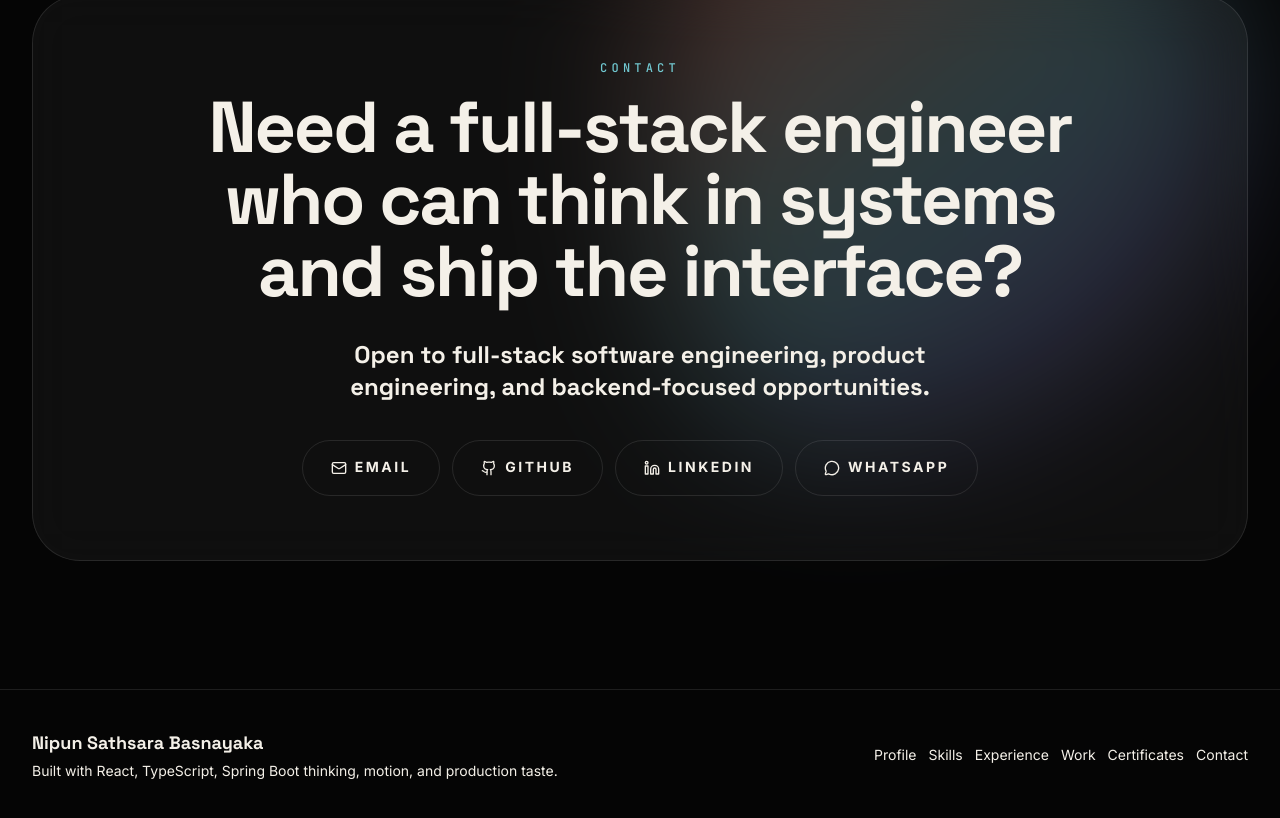
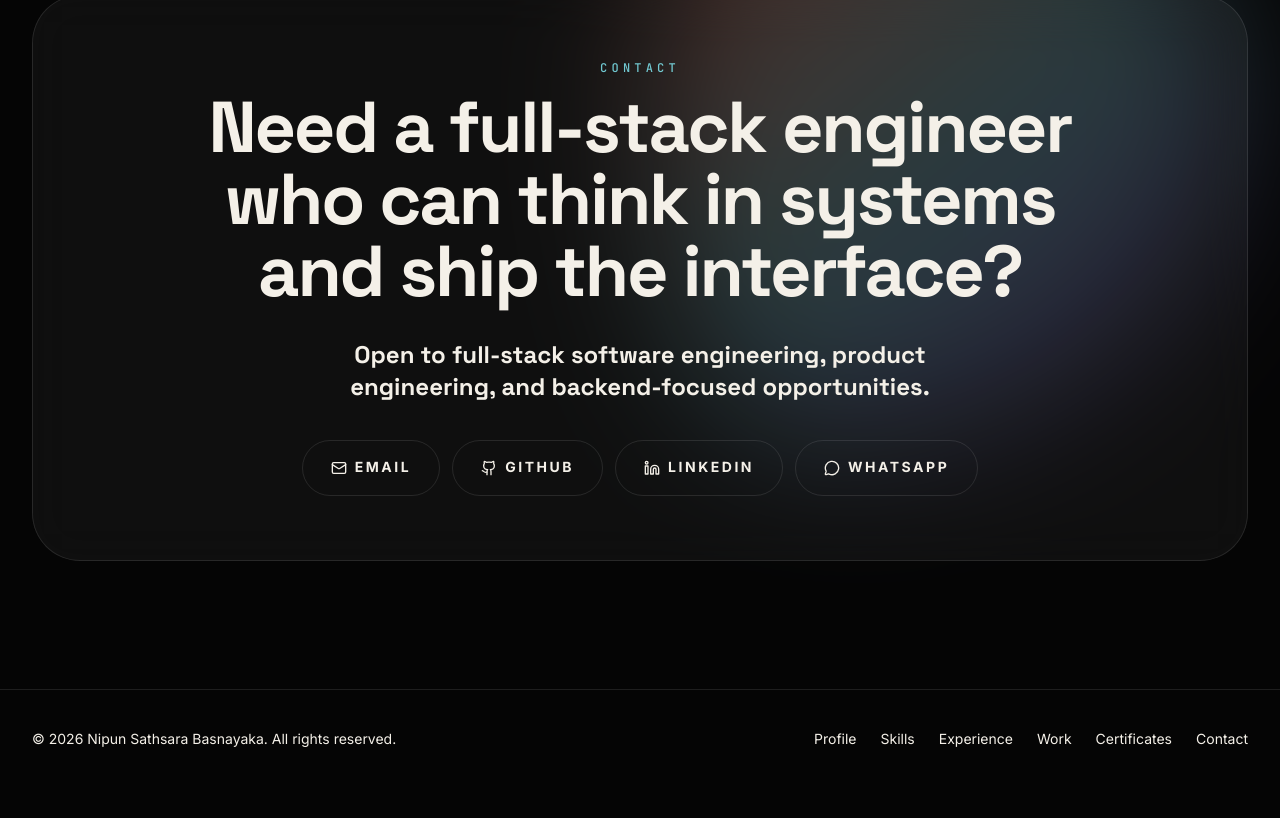
Before and after one commit to NipunBasnayake/nipun-basnayake, a React (Vite) app: page / in a window 1280 px wide. Shown: the part 9609-10427 px from the top of the page. After the commit the page ends 10399 px from the top, so only its background shows below. Built offline with nearby package versions, Linux system fonts and the light colour scheme.

Commit message:
feat: update Footer component to display copyright information and improve layout

```diff
--- a/src/components/layout/Footer.tsx
+++ b/src/components/layout/Footer.tsx
@@ -6,10 +6,9 @@ export function Footer() {
     <footer className="border-t border-white/10 py-10">
       <Container className="flex flex-col gap-6 text-sm text-platinum/54 md:flex-row md:items-center md:justify-between">
         <div>
-          <p className="font-display text-lg font-black text-platinum">{siteData.name}</p>
-          <p className="mt-1">{contactData.closingLine}</p>
+          <p className="text-sm text-platinum/64">© {new Date().getFullYear()} {siteData.name}. All rights reserved.</p>
         </div>
-        <nav className="flex flex-wrap gap-3" aria-label="Footer navigation">
+        <nav className="flex flex-wrap gap-6" aria-label="Footer navigation">
           {navItems.map((item) => (
             <a key={item.href} href={item.href} className="transition hover:text-platinum">
               {item.label}
```
